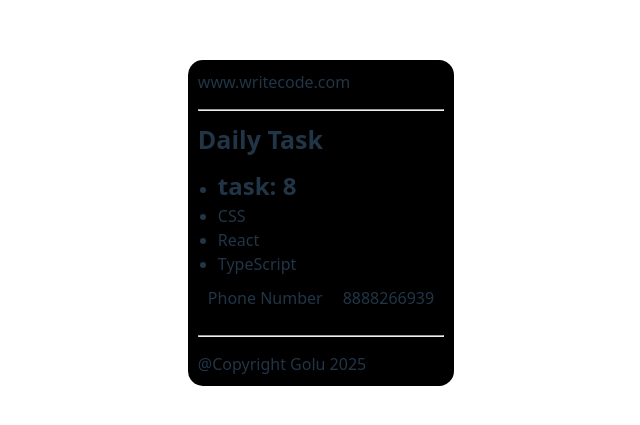
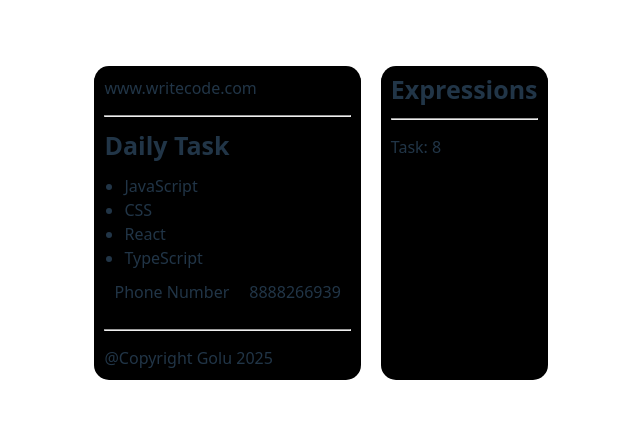
Before and after one commit to ashucj17/Card, a React (Vite) app: page / in a window 1280 px wide. Shown: the part 177-602 px from the top of the page, without its empty margins (319-959 px from the left). Built offline with nearby package versions, Linux system fonts and the light colour scheme.

Commit message:
Expressions card

```diff
--- a/src/App.css
+++ b/src/App.css
@@ -2,7 +2,12 @@
 
   margin: 0 auto;
 }
+.container{
+  display: flex;
+  justify-content: space-between;
+}
 .card {
+  margin: 10px;
   height: auto;
   background: #000;
   padding: 10px;
--- a/src/Components/Card.jsx
+++ b/src/Components/Cards.jsx
@@ -4,10 +4,12 @@ import Copyright from "./Copyright";
 import Defaulter from "./defaulter"
 import Head from "./Head";
 import '../App.css'
+import Expression from "./expression";
 
 function Cards() {
   return (
     <>
+    <div className="container">
       <div className="card">
       <Head />
         <h1>Daily Task</h1>
@@ -15,6 +17,11 @@ function Cards() {
         <Defaulter/>
         <Copyright />
       </div>
+      <div className="card">
+        <h1>Expressions</h1>
+        <Expression/>
+      </div>
+      </div>
     </>
   );
 }
--- a/src/Components/Expression.jsx
+++ b/src/Components/Expression.jsx
@@ -10,11 +10,12 @@ const Expression = () =>{
         }
 
 
-        // return newTask === 0 ? "No task found.!!" : `${newTask}`
+        // return newTask === 0 ? "No task found.!!" : `${newTask}` Ternary Operator
     }
     return (
         <>
-            <h2>task: {task()}</h2>
+        <hr></hr>
+            <p>Task: {task()}</p>
         </>
     )
 }
--- a/src/Components/List.jsx
+++ b/src/Components/List.jsx
@@ -5,7 +5,7 @@ const List = () => {
   return (
     <>
       <ul>
-        <li><Expression/></li>
+        <li>JavaScript</li>
         <li>CSS</li>
         <li>React</li>
         <li>TypeScript</li>
--- a/src/main.jsx
+++ b/src/main.jsx
@@ -2,7 +2,7 @@ import { StrictMode } from 'react'
 import { createRoot } from 'react-dom/client'
 import './index.css'
 import App from './App.jsx'
-import Cards from './Components/Card.jsx'
+import Cards from './Components/Cards.jsx'
 
 createRoot(document.getElementById('root')).render(
   <StrictMode>
```
